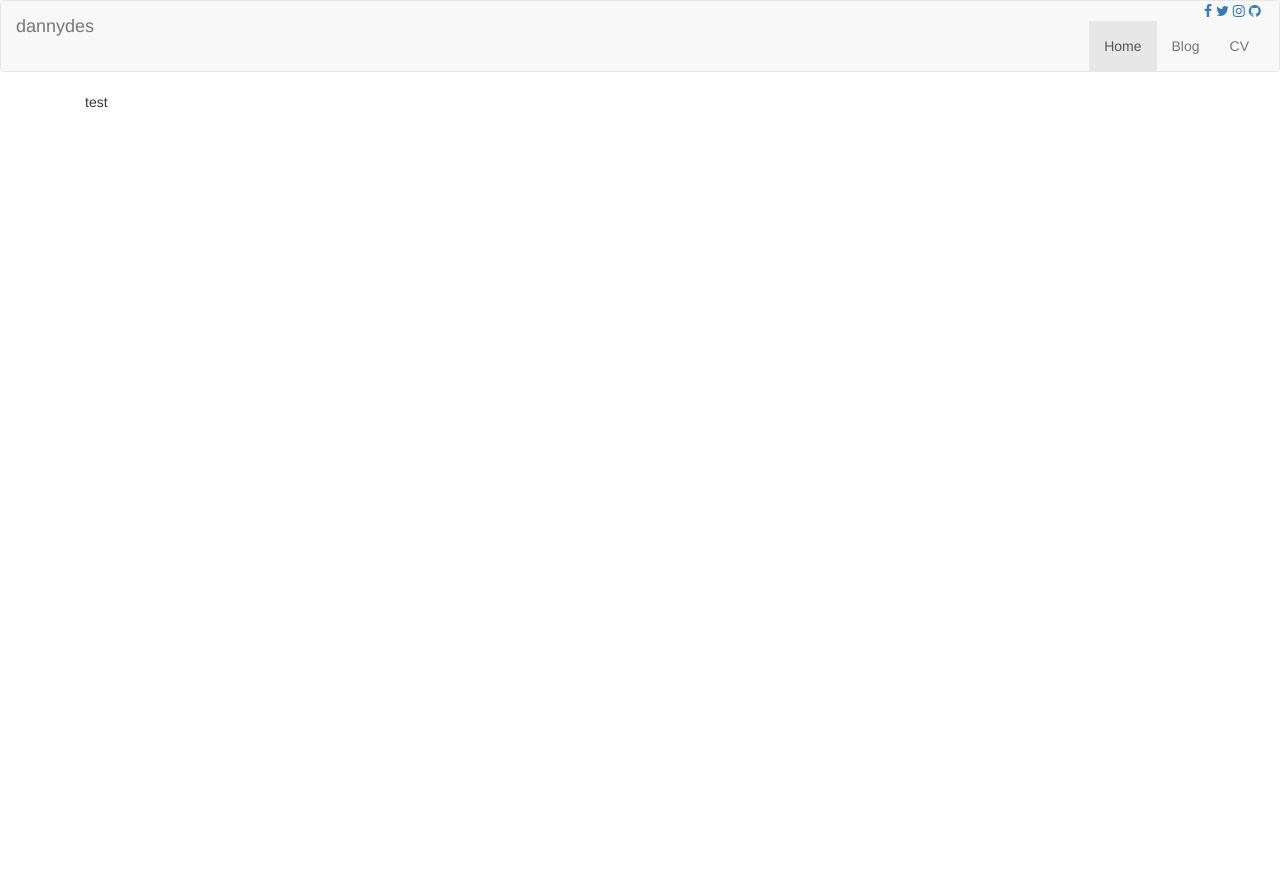
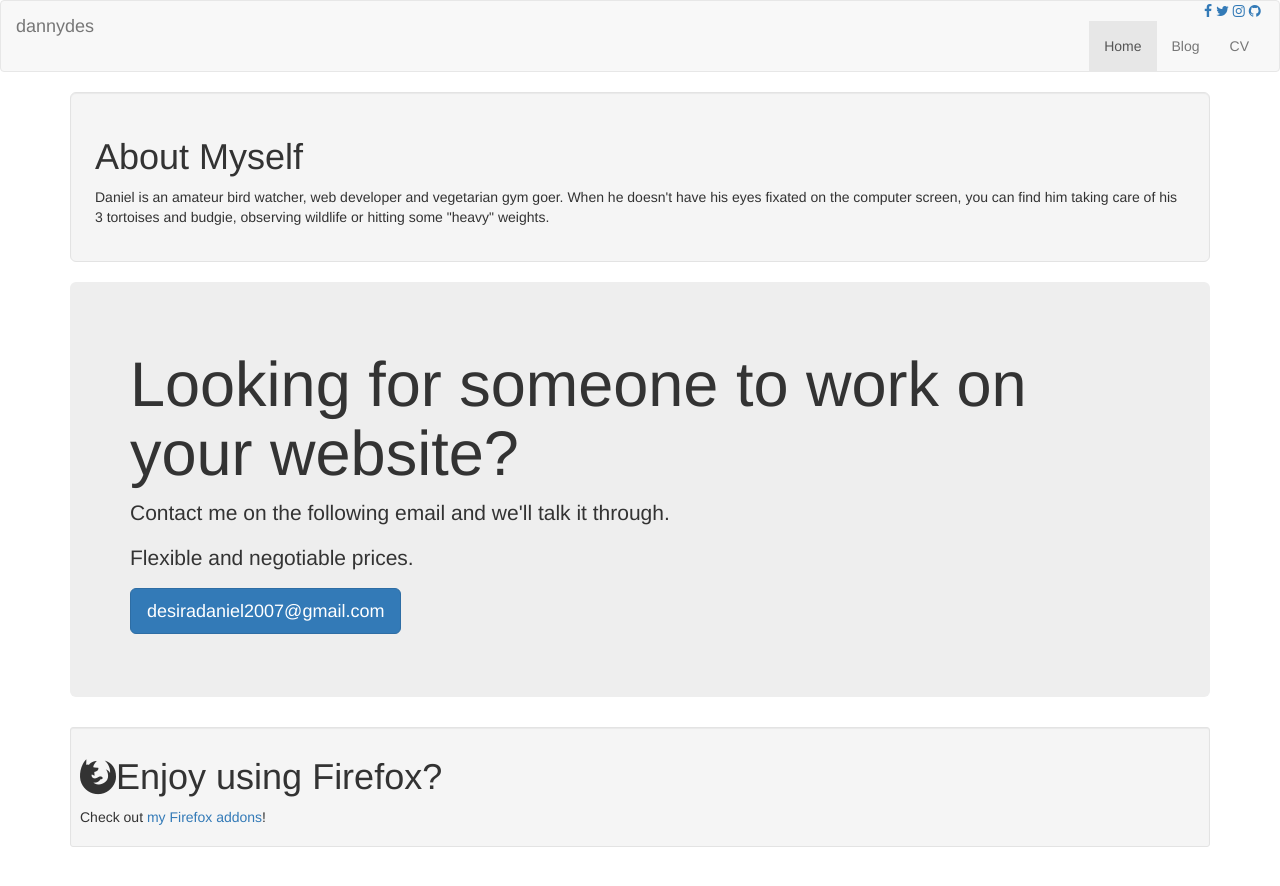
Before and after one commit to dannydes/dannydes.github.io, a Jekyll site: the page built from index.html, in a window 1280 px wide. Shown: the top 886 px of the page. Built offline with Jekyll 4.4.1, drawn with Linux system fonts in a browser that asks for light colours; nearby versions of some CDN libraries.

Commit message:
home page work

```diff
--- a/index.html
+++ b/index.html
@@ -3,4 +3,20 @@ layout: default
 title: dannydes
 ---
 
-<div class="container">test</div>
+<div class="well well-lg">
+	<h1>About Myself</h1>
+	<p>Daniel is an amateur bird watcher, web developer and vegetarian gym goer. When he doesn't have his eyes fixated on the computer screen, you can find him
+	taking care of his 3 tortoises and budgie, observing wildlife or hitting some "heavy" weights.</p>
+</div>
+
+<div class="jumbotron">
+	<h1>Looking for someone to work on your website?</h1>
+	<p>Contact me on the following email and we'll talk it through.</p>
+	<p>Flexible and negotiable prices.</p>
+	<p><a href="mailto:desiradaniel2007@gmail.com" class="btn btn-primary btn-lg" role="button">desiradaniel2007@gmail.com</a></p>
+</div>
+
+<div class="well well-sm">
+	<h1><i class="fa fa-firefox"></i>Enjoy using Firefox?</h1>
+	<p>Check out <a href="https://addons.mozilla.org/en-US/firefox/user/goodguydan/">my Firefox addons</a>!</p>
+</div>
```
